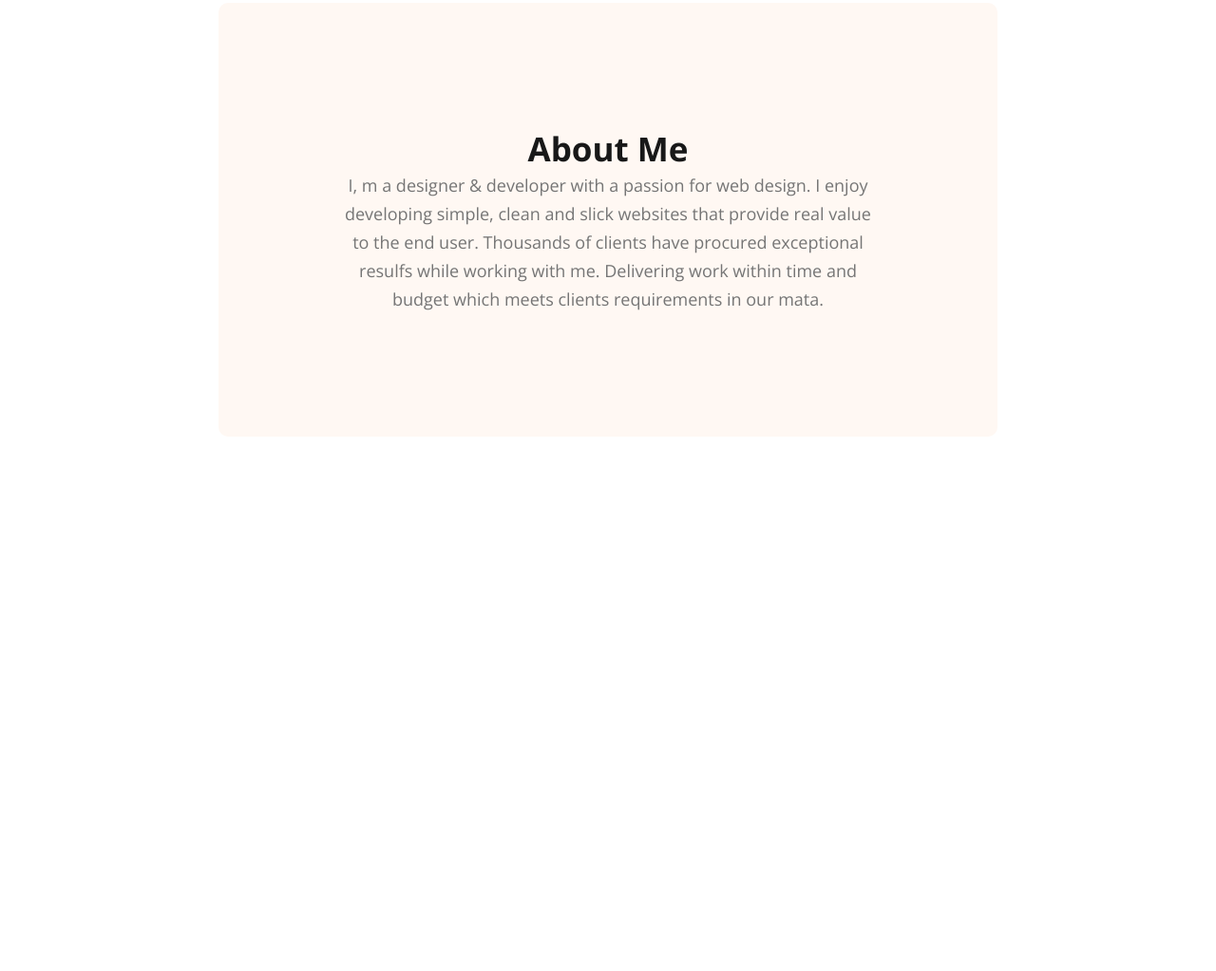
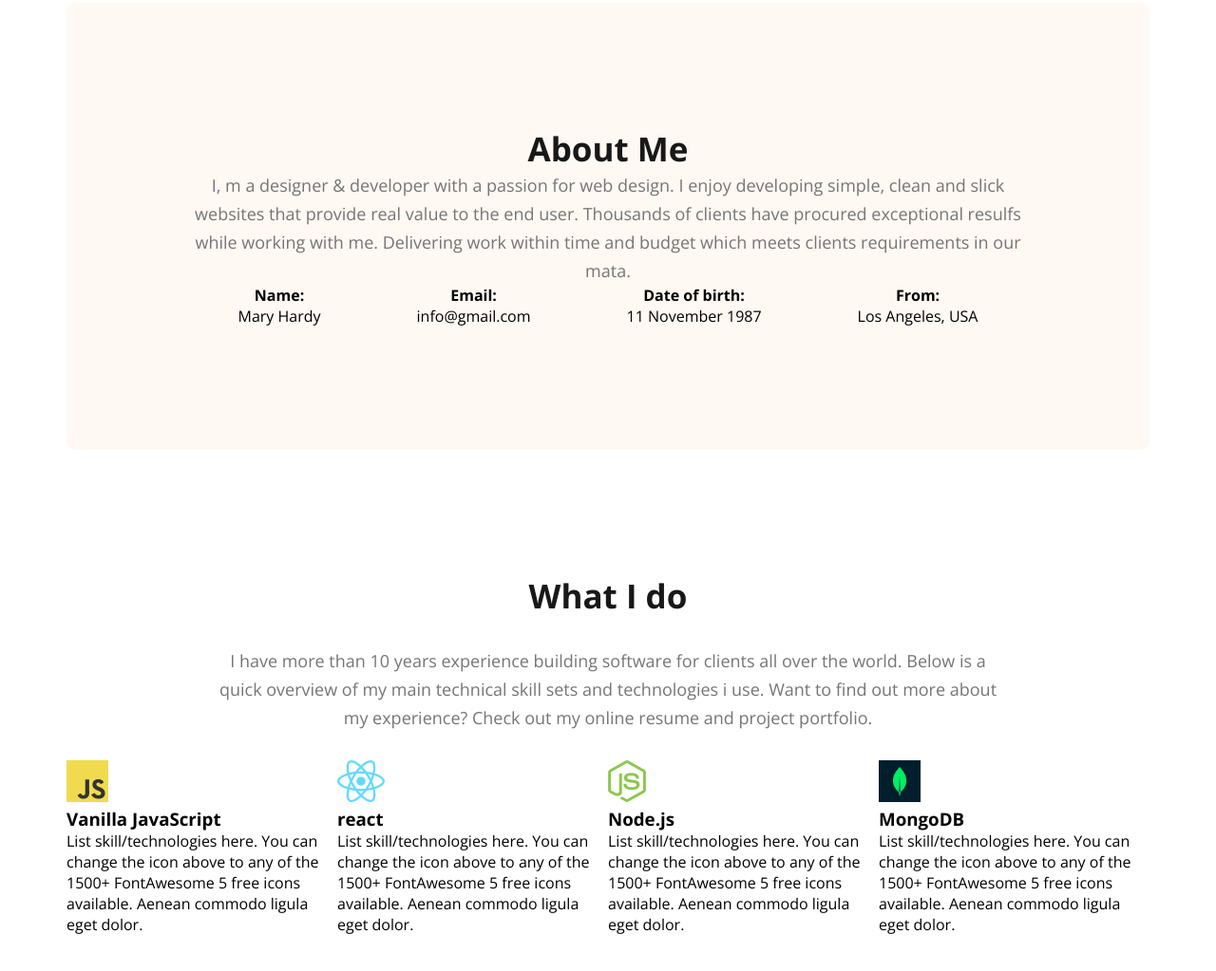
Before and after one commit to RfAraf/developer-portfolio, a plain HTML site: page index.html in a window 1280 px wide. Shown: the part 847-1870 px from the top of the page at 95% size. Before the commit the page ends 1437 px from the top, so only its background shows below. Drawn offline with nearby package versions, Linux system fonts and the light colour scheme.

Commit message:
section what i do is running

```diff
--- a/index.html
+++ b/index.html
@@ -37,6 +37,7 @@
       </div>
     </header>
     <main>
+      <!-- about me section start -->
       <section class="about">
         <h3 class="section-title">About Me</h3>
         <p class="section-description">
@@ -46,9 +47,77 @@
           while working with me. Delivering work within time and budget which
           meets clients requirements in our mata.
         </p>
+        <div class="about-info-container">
+          <!-- .about-info*4>h4.info-title+p.info-description -->
+          <div class="about-info">
+            <h4 class="info-title">Name:</h4>
+            <p class="info-description">Mary Hardy</p>
+          </div>
+          <div class="about-info">
+            <h4 class="info-title">Email:</h4>
+            <p class="info-description">info@gmail.com</p>
+          </div>
+          <div class="about-info">
+            <h4 class="info-title">Date of birth:</h4>
+            <p class="info-description">11 November 1987</p>
+          </div>
+          <div class="about-info">
+            <h4 class="info-title">From:</h4>
+            <p class="info-description">Los Angeles, USA</p>
+          </div>
+        </div>
+      </section>
+
+      <!-- What i do section start -->
+      <section>
+        <h3 class="section-title">What I do</h3>
+        <p id="what-i-do-description" class="section-description">
+          I have more than 10 years experience building software for clients all
+          over the world. Below is a quick overview of my main technical skill
+          sets and technologies i use. Want to find out more about my
+          experience? Check out my online resume and project portfolio.
+        </p>
+        <div class="skill-container">
+          <!-- .skill*4>img+h3.skill-title+p.skill.description -->
+          <div class="skill">
+            <img src="images/icons/js.png" alt="" />
+            <h3 class="skill-title">Vanilla JavaScript</h3>
+            <p class="skill description">
+              List skill/technologies here. You can change the icon above to any
+              of the 1500+ FontAwesome 5 free icons available. Aenean commodo
+              ligula eget dolor.
+            </p>
+          </div>
+          <div class="skill">
+            <img src="images/icons/react.png" alt="" />
+            <h3 class="skill-title">react</h3>
+            <p class="skill description">
+              List skill/technologies here. You can change the icon above to any
+              of the 1500+ FontAwesome 5 free icons available. Aenean commodo
+              ligula eget dolor.
+            </p>
+          </div>
+          <div class="skill">
+            <img src="images/icons/nodejs.png" alt="" />
+            <h3 class="skill-title">Node.js</h3>
+            <p class="skill description">
+              List skill/technologies here. You can change the icon above to any
+              of the 1500+ FontAwesome 5 free icons available. Aenean commodo
+              ligula eget dolor.
+            </p>
+          </div>
+          <div class="skill">
+            <img src="images/icons/mongo.png" alt="" />
+            <h3 class="skill-title">MongoDB</h3>
+            <p class="skill description">
+              List skill/technologies here. You can change the icon above to any
+              of the 1500+ FontAwesome 5 free icons available. Aenean commodo
+              ligula eget dolor.
+            </p>
+          </div>
+        </div>
       </section>
     </main>
-    <body></body>
     <footer></footer>
   </body>
 </html>
--- a/styles/portfolio.css
+++ b/styles/portfolio.css
@@ -36,6 +36,10 @@ body {
   font-size: 18px;
   font-style: normal;
   line-height: 30px; /* 166.667% */
+}
+
+section {
+  margin: 130px 0;
 }
 
 /* nav related style */
@@ -113,11 +117,34 @@ nav a {
 
 /* main related styles */
 
+main {
+  max-width: 1140px;
+  margin: 0 auto;
+}
+
 /* about related styles */
 
 .about {
   padding: 130px;
   border-radius: 10px;
   background: #fff8f3;
-  margin: 130px 230px;
 }
+
+.about-info-container {
+  display: flex;
+  justify-content: space-around;
+}
+
+.about-info {
+  text-align: center;
+}
+
+/* section related styles */
+
+#what-i-do-description {
+  padding: 30px 150px;
+}
+
+.skill-container {
+  display: flex;
+}
```
